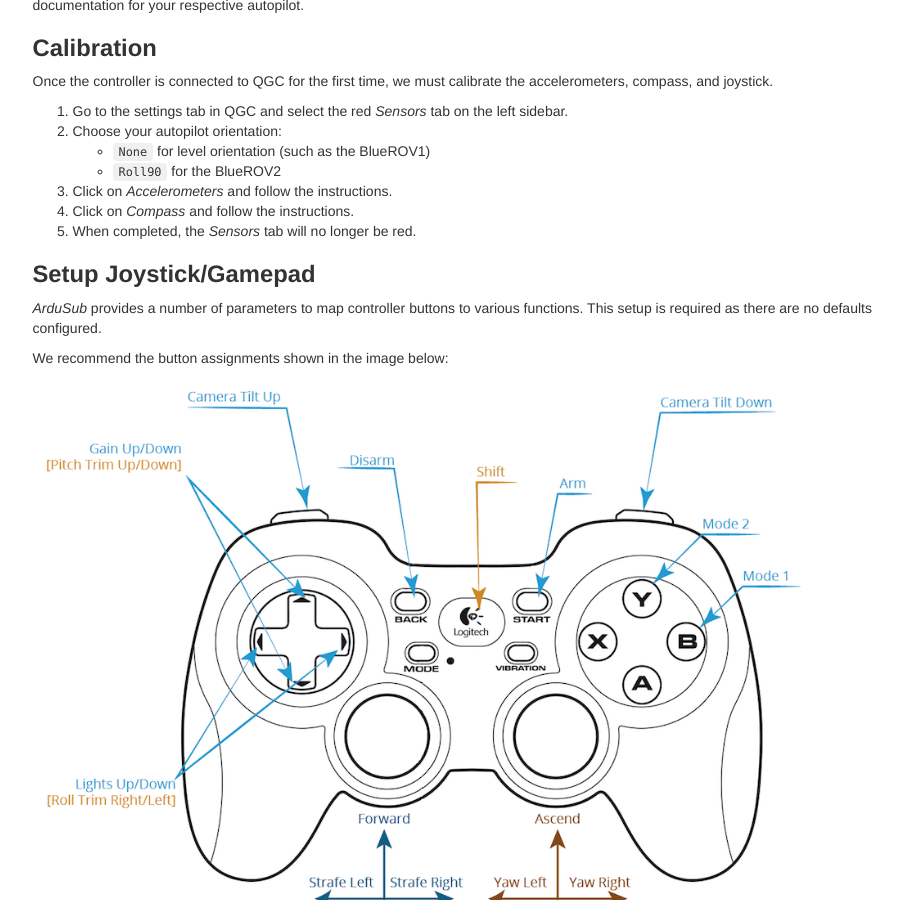
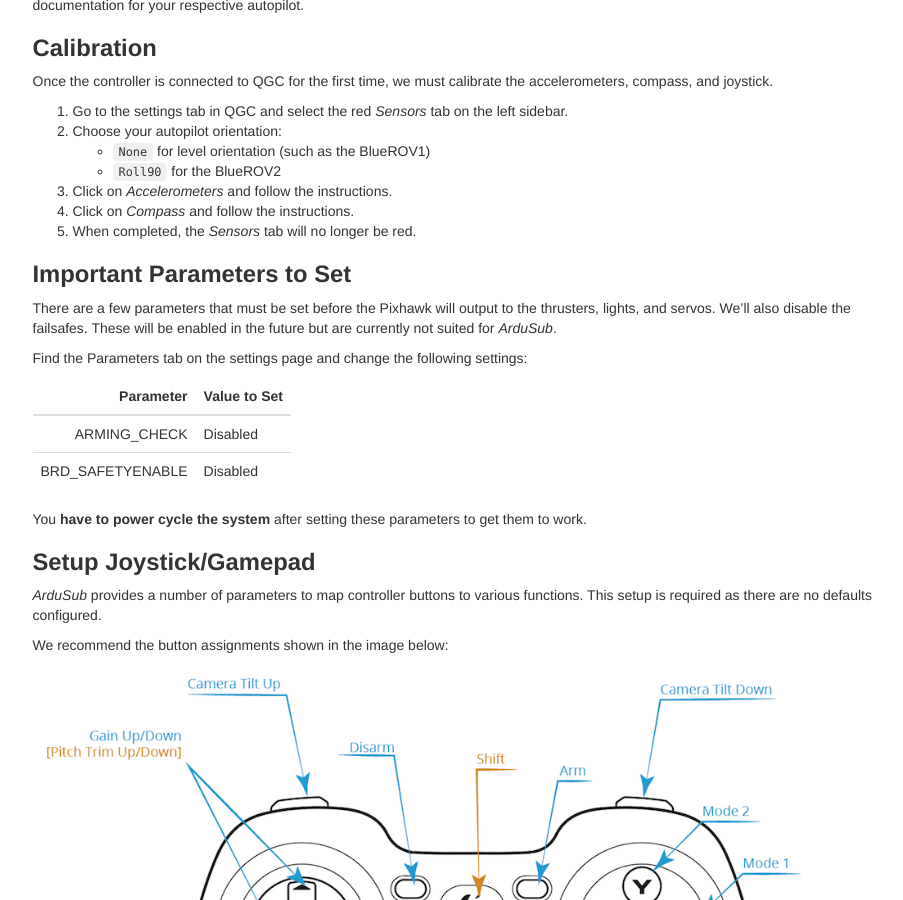
Before and after one commit to bluerobotics/retired-ardusub-docs, a Jekyll site: the page built from pages/initial-setup.md, in a window 1280 px wide and 900 px high, scrolled down 3089 px. Shown: the whole window, without its empty margins (330-1233 px from the left). Built offline with Jekyll 4.4.1, drawn with Linux system fonts in a browser that asks for light colours; nearby versions of some CDN libraries; some web fonts are replaced; comment, search, counter and statistics services are not loaded; some of the changed text lies outside the part shown.

Commit message:
Add key parameters in new section

```diff
--- a/pages/initial-setup.md
+++ b/pages/initial-setup.md
@@ -9,6 +9,7 @@ nav:
 - Setup Raspberry Pi: setup-raspberry-pi
 - Connect QGC to Controller: connect-qgc-to-controller
 - Calibration: calibration
+- Important Parameters: important-parameters-to-set
 - Setup Joystick/Gamepad: setup-joystickgamepad
 - Setup Voltage/Current Measurement: setup-voltage-and-current-measurement
 - Flight Mode Setup: flight-mode-setup
@@ -122,6 +123,20 @@ Once the controller is connected to QGC for the first time, we must calibrate th
 4. Click on *Compass* and follow the instructions.
 5. When completed, the *Sensors* tab will no longer be red.
 
+## Important Parameters to Set
+
+There are a few parameters that must be set before the Pixhawk will output to the thrusters, lights, and servos. We'll also disable the failsafes. These will be enabled in the future but are currently not suited for *ArduSub*.
+
+Find the Parameters tab on the settings page and change the following settings:
+
+| Parameter         | Value to Set         |
+|------------------:|:---------------------|
+| ARMING_CHECK      | Disabled             |
+| BRD_SAFETYENABLE  | Disabled             |
+
+
+You **have to power cycle the system** after setting these parameters to get them to work.
+
 ## Setup Joystick/Gamepad
 
 *ArduSub* provides a number of parameters to map controller buttons to various functions. This setup is required as there are no defaults configured.
```
Also changed, not shown: other parts of pages/initial-setup.md (+0 -2 lines).
